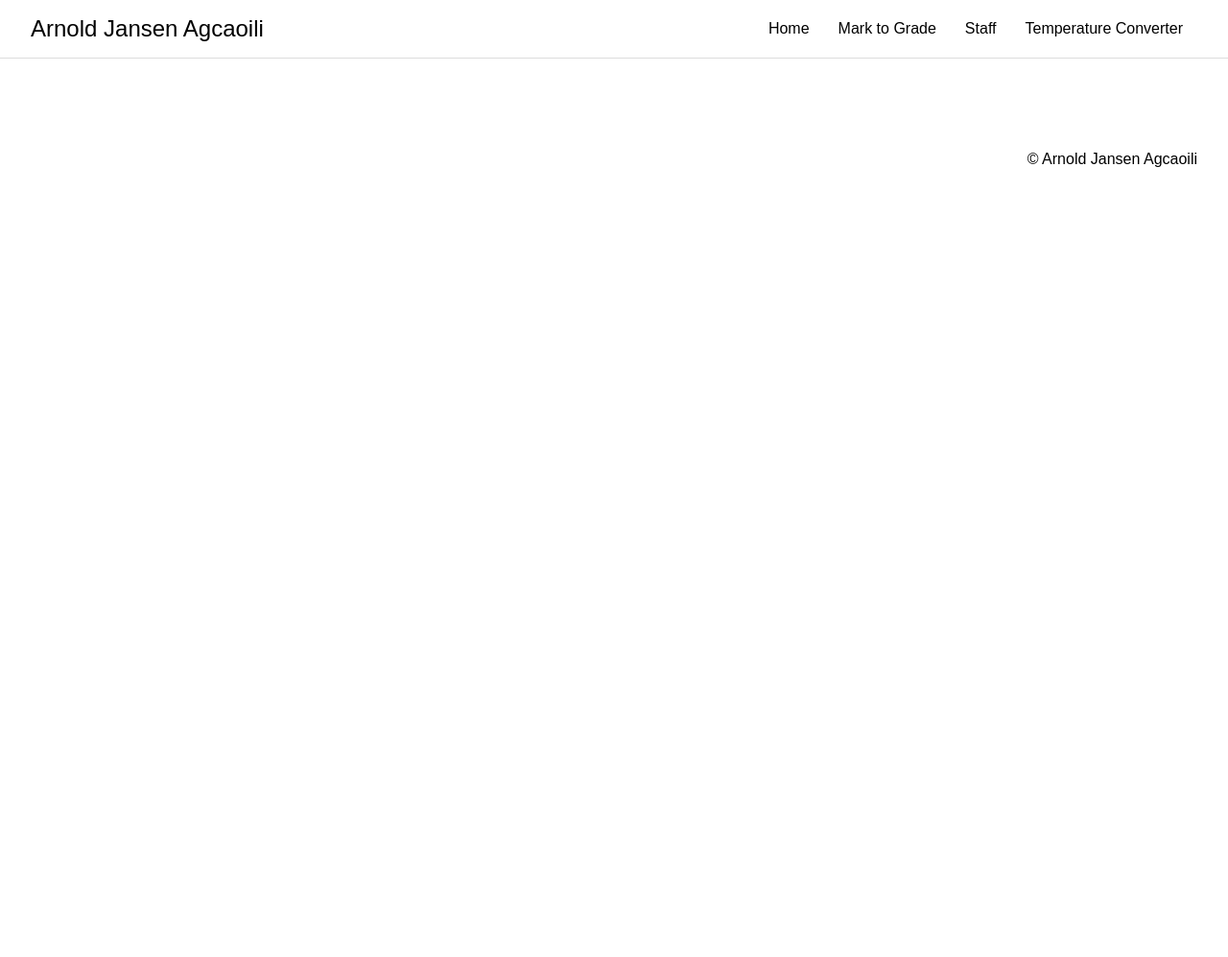
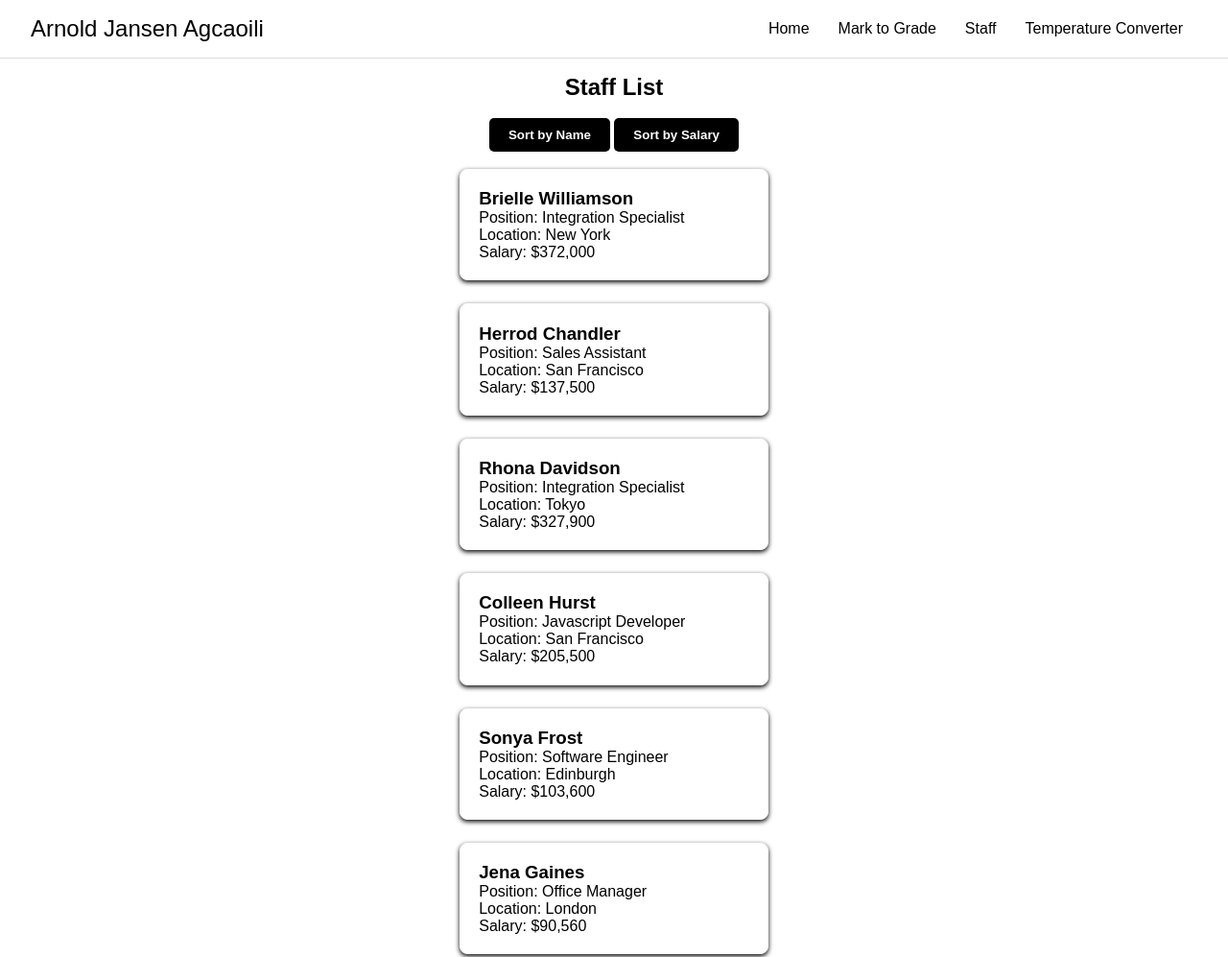
Before and after one commit to Agcaoili4/Asssignment-1, a plain HTML site: page staff.html in a window 1280 px wide. Shown: the top 997 px of the page at 96% size. Before the commit the page ends 800 px from the top, so only its background shows below. Drawn offline with Linux system fonts and the light colour scheme.

Commit message:
Added staff-members js and functionality
Added staff description plus its function

```diff
--- a/main.js
+++ b/main.js
@@ -38,7 +38,11 @@ if (convertBtn && markInput && markOutput) {
 }
 
 //Code for staff starts here
-import {} from "./staff-members.js"
+import { Staff } from './staff-members.js';
+const staff = new Staff();
+staff.init();
+
+
 //Code for Temp converter starts here
 import {ConvertTemp} from "./temperature-converter.js";
 
--- a/staff-members.js
+++ b/staff-members.js
@@ -1,7 +1,8 @@
 //Code for staff starts here
-export class Staff{
-    staff(){
-let dataSet = [
+//Create a class name Staff
+export class Staff {
+  constructor() {
+    this.dataSet =   [
     [ "Brielle Williamson", "Integration Specialist", "New York", "4804", "2012/12/02", "$372,000" ],
     [ "Herrod Chandler", "Sales Assistant", "San Francisco", "9608", "2012/08/06", "$137,500" ],
     [ "Rhona Davidson", "Integration Specialist", "Tokyo", "6200", "2010/10/14", "$327,900" ],
@@ -38,7 +39,56 @@ let dataSet = [
     [ "Gavin Cortez", "Team Leader", "San Francisco", "2860", "2008/10/26", "$235,500" ],
     [ "Martena Mccray", "Post-Sales support", "Edinburgh", "8240", "2011/03/09", "$324,050" ],
     [ "Unity Butler", "Marketing Designer", "San Francisco", "5384", "2009/12/09", "$85,675" ]
-];
+    ];
+    this.ascendingName = true;
+    this.ascendingSalary = true;
+  }
+
+    //Create local function called insert that holds a parameter to display data
+    insert(data){
+        //query selector for class call
+        const sort = document.querySelector(".staffDataHolder");
+        sort.innerHTML = data.map(person =>`
+        <div class="staff-card">
+            <h3>${person[0]}</h3>
+            <p>Position: ${person[1]}</p>
+            <p>Location: ${person[2]}</p>
+            <p>Salary: ${person[5]}</p>
+        </div>
+        `)
+        .join("");
+    }
+
+    //Create a local function called sortName to sort the data
+    sortName() {
+    const sorted = [...this.dataSet].sort((a, b) => {
+        //Compares if the first name of the person
+        return this.ascendingName ? (a[0] > b[0] ? 1 : -1) : (a[0] < b[0] ? 1 : -1);
+    });
+    this.ascendingName = !this.ascendingName;
+    this.insert(sorted);
+    }
+
+    //Create a local function called sortSalary to sort the data by salary
+
+    sortSalary() {
+    const sorted = [...this.dataSet].sort((a, b) => {
+    // parseInt removes non-numeric characters from the salary string
+    const salaryA = parseInt(a[5].replace(/\D/g, ""));
+    const salaryB = parseInt(b[5].replace(/\D/g, ""));
+
+    return this.ascendingSalary ? salaryA - salaryB : salaryB - salaryA;
+    });
+
+    this.ascendingSalary = !this.ascendingSalary;
+    this.insert(sorted); // Call the insert method to display sorted data
+    }
+
+    init() {
+    this.insert(this.dataSet);
+    document.getElementById("sortName").addEventListener("click", () => this.sortName());
+    document.getElementById("sortSalary").addEventListener("click", () => this.sortSalary());
+    }
 //   const convertBtn = document.getElementById("convert");
 //   if (convertBtn) {
 //     convertBtn.addEventListener("click", convertGrade);
@@ -56,4 +106,4 @@ let dataSet = [
 
 // document.querySelector(".staffDataHolder").innerHTML = sort;
 //Call temp class
-}};
+}
--- a/staff.html
+++ b/staff.html
@@ -22,14 +22,21 @@
     </header>
     <main>
       <section id="staff" class="section">
+        <h1>Staff List</h1>
+        <br />
+        <div class="button-sorter">
+          <button id="sortName">Sort by Name</button>
+          <button id="sortSalary">Sort by Salary</button>
+        </div>
+        <br />
         <div class="staffDataHolder"></div>
-        <div class="button-sorter"></div>
+        <br />
       </section>
     </main>
     <footer id="footer">
       <p>&copy; <span id="year"></span> Arnold Jansen Agcaoili</p>
     </footer>
     <!--Make sure to add script below inside the body-->
-    <script src="main.js"></script>
+    <script type="module" src="main.js"></script>
   </body>
 </html>
--- a/styles.css
+++ b/styles.css
@@ -117,7 +117,9 @@ nav li {
 }
 
 #convert,
-#convert-temp {
+#convert-temp,
+#sortName,
+#sortSalary {
   padding: 10px 20px;
   background-color: black;
   color: white;
@@ -129,7 +131,9 @@ nav li {
 }
 
 #convert:hover,
-#convert-temp:hover {
+#convert-temp:hover,
+#sortName:hover,
+#sortSalary:hover {
   background-color: gray;
 }
 
@@ -144,21 +148,23 @@ nav li {
 }
 
 /*Staff design*/
-.staffDataHolder {
+#staff {
   display: flex;
   flex-wrap: wrap;
-  gap: 20px;
-  padding: 2rem;
-  justify-content: center;
+  flex-direction: column;
+  align-items: center;
+  padding-top: 1rem;
 }
-
+.staffDataHolder {
+  display: grid;
+  gap: 1.5rem;
+}
 .staff-card {
-  border: 1px solid #ccc;
+  background-color: white;
+  border: 1px solid white;
   border-radius: 8px;
-  padding: 1rem;
-  margin: 1rem 0;
-  background-color: #f9f9f9;
-  box-shadow: 2px 2px 5px rgba(0, 0, 0, 0.1);
+  padding: 1.2rem;
+  box-shadow: 0 2px 5px black;
 }
 
 /*Temperature Converter design*/
```
Also changed, not shown: index.html (+1 -1 lines).
